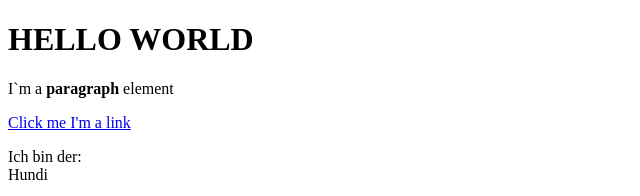
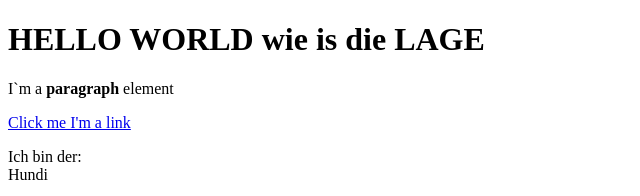
Before and after one commit to WickyNire/cartoon-hero, a plain HTML site: page test.html in a window 1280 px wide. Shown: the top 196 px of the page, without its empty margins (0-640 px from the left). Drawn offline with Linux system fonts and the light colour scheme.

Commit message:
added wie is die lage to heading

```diff
--- a/test.html
+++ b/test.html
@@ -4,7 +4,7 @@
 	<title>Test Hundeseite Deluxe</title>
 </head>
 <body>
-	<h1>HELLO WORLD</h1>
+	<h1>HELLO WORLD wie is die LAGE</h1>
 	<p>I`m a <b>paragraph</b> element</p>
 	<a href="https://google.com" target="_blank" title="lass' google gehen">Click me I'm a link</a>
 	<p>Ich bin der: <br>
```
